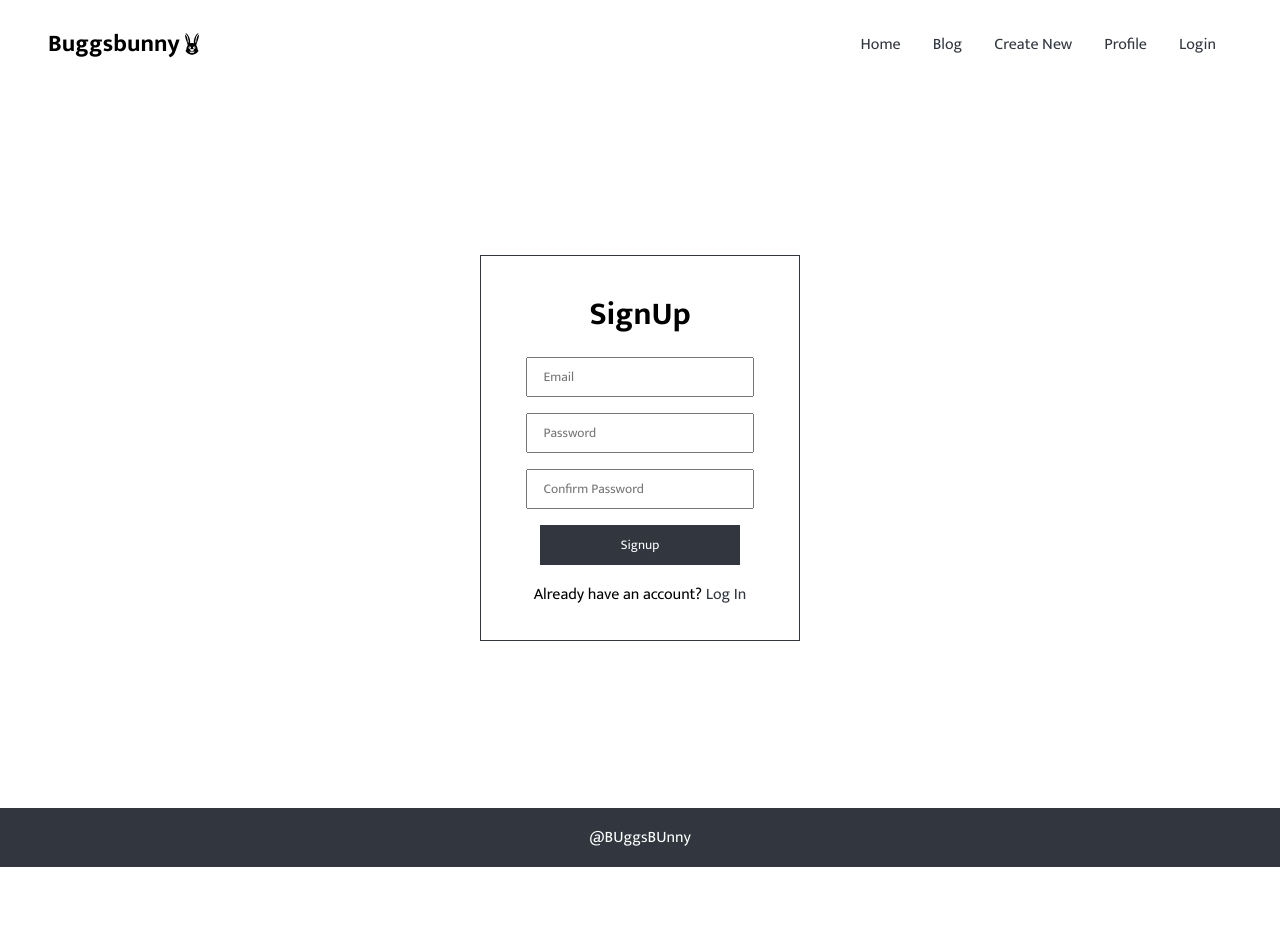
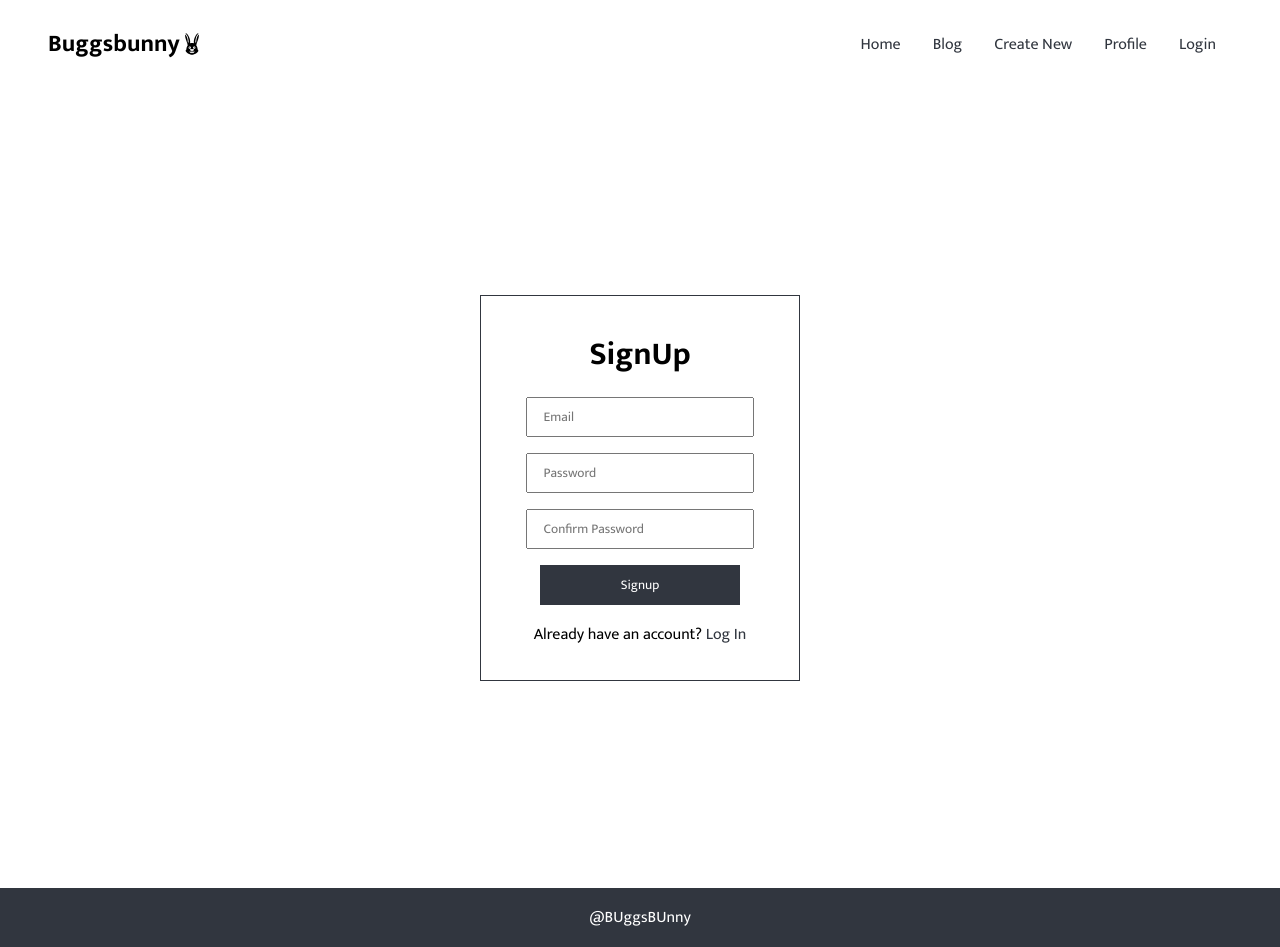
Before and after one commit to guramrit2002/React-BuggsBunny, a React (Vite) app: page /signup in a window 1280 px wide. Before the commit the page ends 867 px from the top, so only its background shows below. Built offline with nearby package versions, Linux system fonts and the light colour scheme; no server answers.

Commit message:
alignment issue

```diff
--- a/src/App.css
+++ b/src/App.css
@@ -48,15 +48,15 @@ a{
 /* main ccontainer */
 
 .container{
-  height: 100vh;
-  min-height: fit-content;
+  height: fit-content;
+  min-height: 100vh;
   width: 100%;
   display: flex;
   justify-content: flex-start;
   align-items: center;
 }
 .blogs{
-  padding-top: 50rem;
+  padding-top: 5rem;
 }
 
 .carrousel{
--- a/src/pages/Bloglistpage.jsx
+++ b/src/pages/Bloglistpage.jsx
@@ -82,12 +82,13 @@ function Bloglist() {
                         <MdNavigateNext />
                     </button>
                 </div>
-                <footer>
+
+            </div>
+            <footer>
                 <div className="footer-container">
                     <p>@BuggsBunny</p>
                 </div>
             </footer>
-            </div>
 
         </>
     );
```
